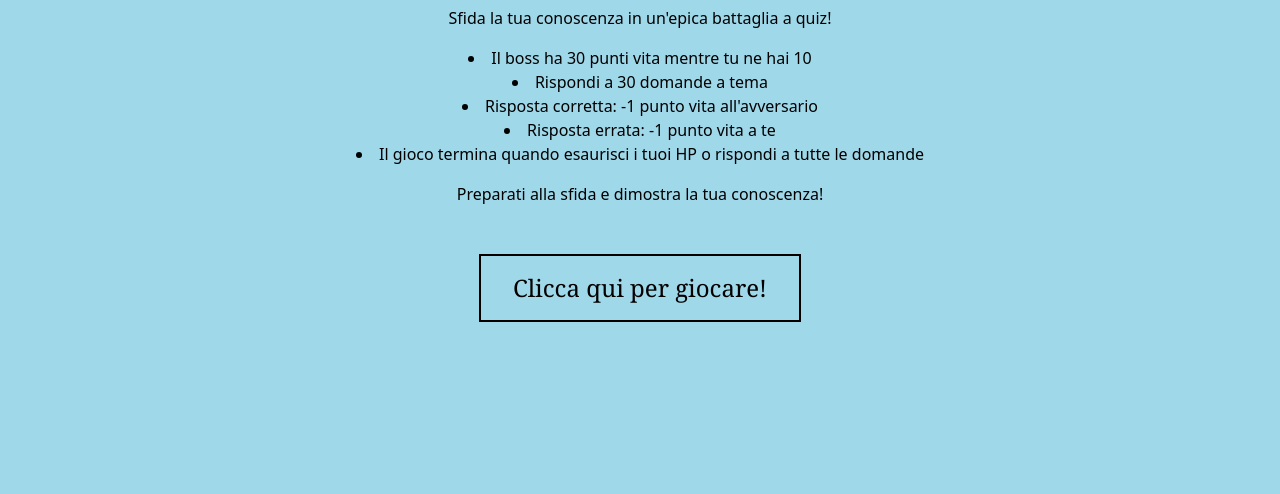
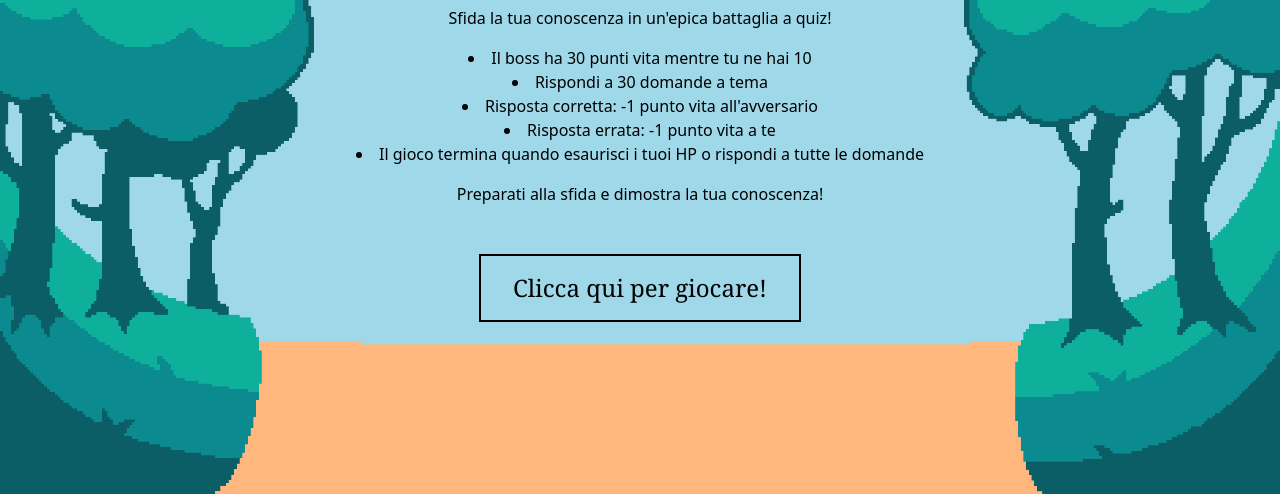
Before and after one commit to davidecondoluci/quiz-royale, a website built with Vite: page index.html in a window 1280 px wide. Shown: the part 306-800 px from the top of the page. Built offline with nearby package versions, Linux system fonts and the light colour scheme; files whose address does not match are found by name.

Commit message:
index bg

```diff
--- a/index.html
+++ b/index.html
@@ -12,12 +12,25 @@
     <script type="module" src="./main.js"></script>
   </head>
   <body class="bg-cyan">
+    <div
+      class="flex flex-row w-full h-4/5 absolute left-0 bottom-0 z-10 bg-contain bg-no-repeat bg-left-bottom bg-[url('/img/trees-left.png')]"
+    ></div>
+
+    <div
+      class="flex flex-row w-full h-1/5 absolute center-0 bottom-0 z-0 bg-contain bg-bottom bg-no-repeat bg-[url('/img/street.png')]"
+    ></div>
+
+    <div
+      class="flex flex-row w-full h-4/5 absolute right-0 bottom-0 z-10 bg-contain bg-no-repeat bg-right-bottom bg-[url('/img/trees-right.png')]"
+    ></div>
+
     <main
-      class="flex flex-col justify-start items-center w-full h-lvh p-16 space-y-12"
+      class="flex flex-col justify-start items-center w-full h-lvh p-16 space-y-12 absolute z-10"
     >
       <h1>
         <svg
           id="logo"
+          class="overflow-visible"
           xmlns="http://www.w3.org/2000/svg"
           width="506"
           height="128"
@@ -25,6 +38,7 @@
           viewBox="0 0 506 128"
         >
           <g fill="#000">
+            <g id="left">
               <path
                 d="M44 76v-4h8v-4h4v-4h4v-8h4V32h-4v-8h-4v-4h-4v-4h-8v-4H20v4h-8v4H8v4H4v8H0v24h4v8h4v4h4v4h8v4h4v4h4v4h8v4h12v4h16v-4H52v-4h-8v-4h-4v-4h4Zm-20-4v-4h-4v-4h-4v-8h-4V32h4v-8h4v-4h4v-4h16v4h4v4h4v8h4v24h-4v8h-4v4h-4v4H24Z"
               />
@@ -49,14 +63,17 @@
               <path
                 d="M420 76v-4h-8v-4h4V52h-4v-4h4v-8h-4v-4h-8v4h-4v4h-12v-4h4v-4h4v-4h24v4h4v4h4v32h4v4h-12Zm-16-8h-4v-8h4v-4h8v-4h-12v4h-8v4h-4v8h4v4h4v4h16v-4h-8v-4Z"
               />
+            </g>
             <path
               id="sword"
               d="M470 88h-4v4h-8v-4h-4V0h-4v4h-4v4h-4v4h-4v4h4v72h-4v4h-8v-4h-4v12h-4v8h4v-4h4v-4h4v-4h8v24h2v8h8v-8h2V96h8v4h4v4h4v4h4v-8h-4V88Z"
             />
             <path id="l" d="M438 76v-4h4V16h-4v-4h4V8h4V4h4V0h4v72h4v4h-20Z" />
+            <g id="right">
               <path
                 d="M506 68h-4v-4h4v4Zm-32-20v12h4v8h4v4h16v4h-24v-4h-4v-4h-4v-8h-4V48h4v-8h4v-4h4v-4h24v4h4v4h4v8h-32Zm0-4h20v-4h-4v-4h-12v4h-4v4Zm28 24h-4v4h4v-4Z"
               />
+            </g>
           </g>
         </svg>
       </h1>
--- a/main.js
+++ b/main.js
@@ -167,7 +167,7 @@ const logo = {
 
 const timeline = gsap.timeline({
   defaults: {
-    duration: 1.4,
+    duration: 0.5,
     ease: "power4.inOut",
   },
 });
@@ -177,8 +177,23 @@ timeline
   .from(logo.letters, {
     opacity: 0,
     y: "-200%",
-    stagger: 0.2,
+    stagger: 0.1,
   })
+  .to("#logo g#left path", {
+    x: -40,
+    stagger: -0.05,
+    repeat: 1,
+    duration: 0.5,
+    yoyo: true,
+  })
+  .to(
+    "#logo g#right path",
+    {
+      x: 40,
+      duration: 0.5,
+    },
+    "<"
+  )
   .fromTo(
     logo.sword,
     {
@@ -186,17 +201,28 @@ timeline
       y: "200%",
     },
     {
+      ease: "back.out(1.7)",
       opacity: 1,
       y: 0,
-    }
+    },
+    "<"
   )
   .to(
     logo.l,
     {
+      ease: "back.out(1.7)",
       opacity: 0,
       y: "-200%",
     },
     "<+0.1"
+  )
+  .to(
+    "#logo g#right path",
+    {
+      x: 0,
+      duration: 0.5,
+    },
+    "-=0.5"
   );
 
 Alpine.start();
```
Also changed, not shown: public/img/street.png (added), public/img/trees-left.png (added), public/img/trees-right.png (added), street.png (added). Lines whose indentation alone changed are shown as unchanged.
